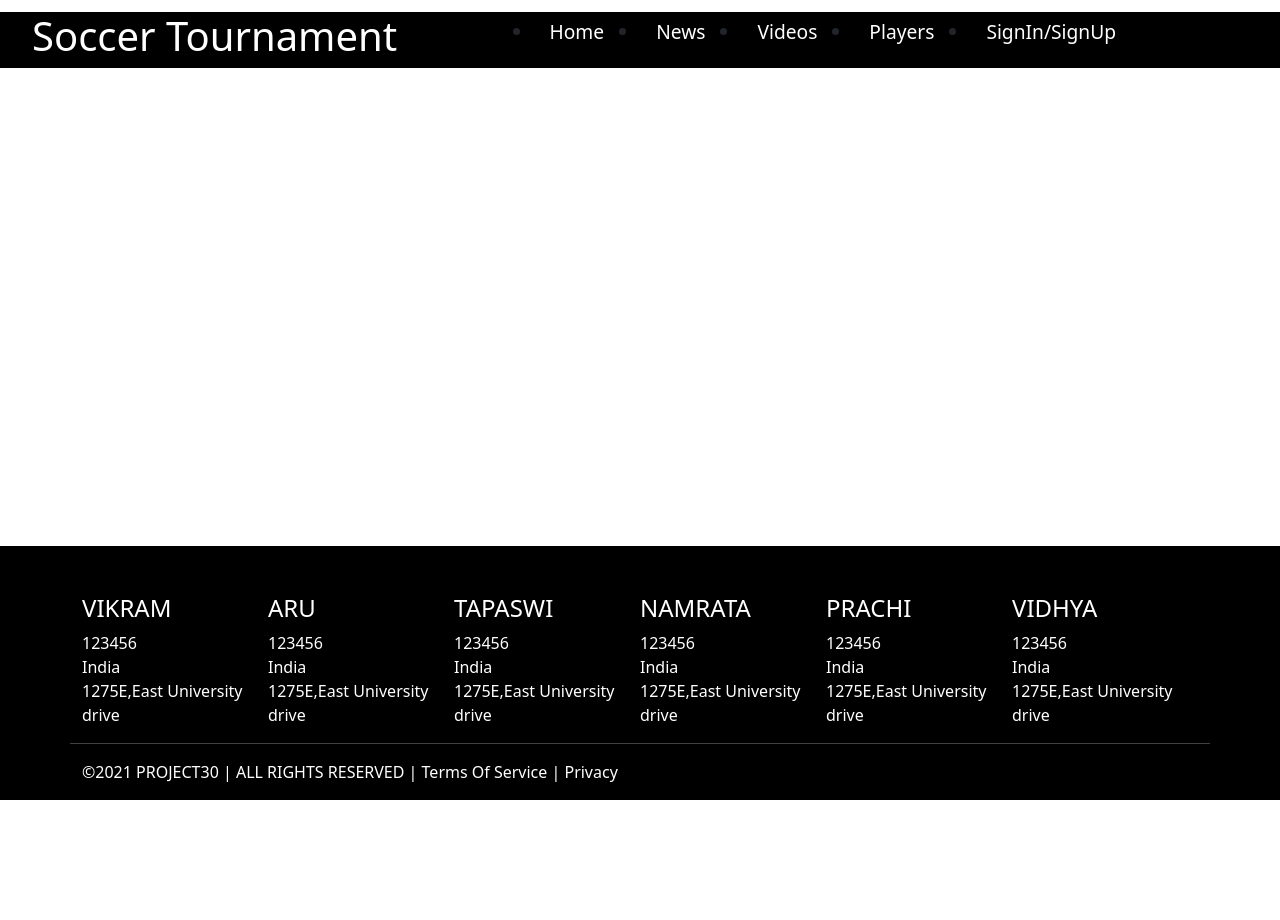
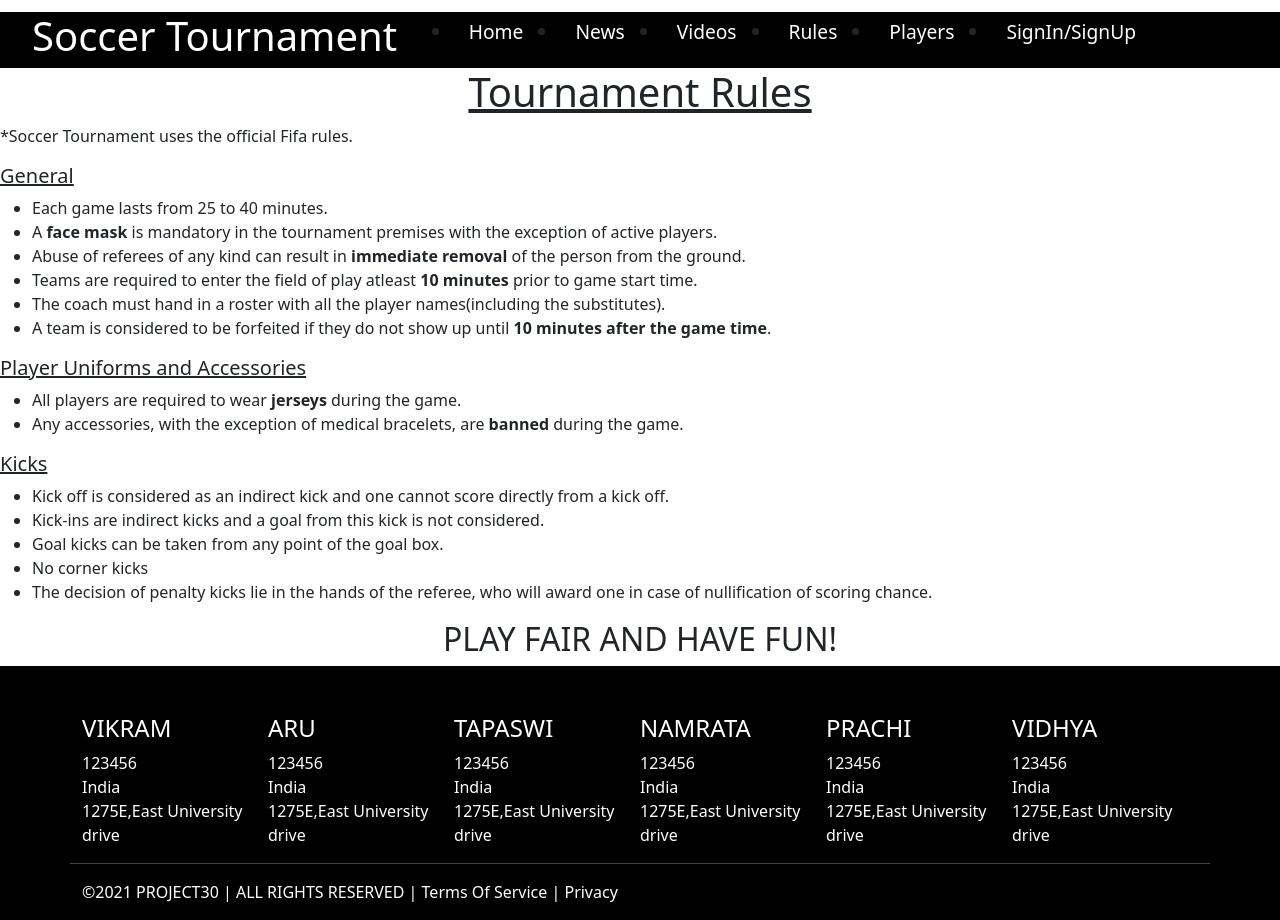
Before and after one commit to araghuw2/SER515-30-STORM-SoccerLeague, a React (Create React App) app in the folder SoccerTournamentFrontend/: page /rules in a window 1280 px wide. Before the commit the page ends 800 px from the top, so only its background shows below. Built offline with nearby package versions, Linux system fonts and the light colour scheme.

Commit message:
US-63-Task-91-Create-Rules-Page

```diff
--- a/SoccerTournamentFrontend/src/App.js
+++ b/SoccerTournamentFrontend/src/App.js
@@ -5,6 +5,7 @@ import LoginForm from "./components/loginForm";
 import Home from "./components/home";
 import News from "./components/news";
 import Video from "./components/video";
+import Rules from "./components/rules";
 import SignUp from "./components/SignUp";
 import "./App.css";
 import Footer from "./components/footer";
@@ -21,6 +22,7 @@ class App extends Component {
               <Route path="/home" component={Home} />
               <Route path="/news" component={News} />
               <Route path="/video" component={Video} />
+              <Route path="/rules" component={Rules}/>
               <Route path="/login" component={LoginForm} />
               <Route path="/signup" component={SignUp}/>
               <Route path="/myprofile" component={MyProfile}/>
--- a/SoccerTournamentFrontend/src/components/menuItems.jsx
+++ b/SoccerTournamentFrontend/src/components/menuItems.jsx
@@ -16,6 +16,11 @@ export const menuItems = [
     url: "/videos",
     cName: "nav-links",
   },
+  {
+    title:"Rules",
+    url: "/rules",
+    cName: "nav-links",
+  },
 
   {
     title: "Players",
@@ -28,6 +33,7 @@ export const menuItems = [
     url: "/login",
     cName: "nav-links",
   },
+
 
   {
     title: "SignUp",
--- a/SoccerTournamentFrontend/src/components/navBar.css
+++ b/SoccerTournamentFrontend/src/components/navBar.css
@@ -2,7 +2,7 @@
   background-color: black;
   height: 80;
   display: flex;
-  justify-content: center;
+  justify-content: space-between;
   align-items: center;
   font-size: 1.2rem;
   margin-top: 12px;
--- a/SoccerTournamentFrontend/src/components/navBar.jsx
+++ b/SoccerTournamentFrontend/src/components/navBar.jsx
@@ -16,13 +16,13 @@ class NavBar extends Component {
           {
             this.props.isSignedIn==true?
               <li>
-                <NavLink className={menuItems[7].cName} to={menuItems[7].url}>
-                  {menuItems[7].title}
+                <NavLink className={menuItems[8].cName} to={menuItems[8].url}>
+                  {menuItems[8].title}
                 </NavLink>
               </li>
               : null
           }
-            { menuItems.slice(0,4).map((item, index) => {
+            { menuItems.slice(0,5).map((item, index) => {
               return (
                 <li key={index}>
                   <NavLink className={item.cName} to={item.url}>
@@ -34,14 +34,14 @@ class NavBar extends Component {
             {
             this.props.isSignedIn==true?
               <li>
-                <NavLink onClick={this.props.signOut} className={menuItems[6].cName} to={menuItems[6].url}>
-                  {menuItems[6].title}
+                <NavLink onClick={this.props.signOut} className={menuItems[7].cName} to={menuItems[7].url}>
+                  {menuItems[7].title}
                 </NavLink>
               </li>
               :
               <li>
-                <NavLink className={menuItems[4].cName} to={menuItems[4].url}>
-                  {menuItems[4].title}
+                <NavLink className={menuItems[5].cName} to={menuItems[5].url}>
+                  {menuItems[5].title}
                 </NavLink>
               </li>
           }
--- /dev/null
+++ b/SoccerTournamentFrontend/src/components/rules.jsx
@@ -0,0 +1,39 @@
+import React, { Component } from "react";
+
+class Rules extends React.Component {
+  render() {
+    return(
+        <div>
+
+            <h1><center><u>Tournament Rules</u></center></h1>
+            <p> *Soccer Tournament uses the official Fifa rules.</p>
+            <h5><u>General</u></h5>
+            <ul>
+                <li>Each game lasts from 25 to 40 minutes.</li>
+                <li>A <b>face mask</b> is mandatory in the tournament premises with the exception of active players.</li>
+                <li>Abuse of referees of any kind can result in <b>immediate removal</b> of the person from the ground.</li>
+                <li>Teams are required to enter the field of play atleast <b>10 minutes</b> prior to game start time.</li>
+                <li>The coach must hand in a roster with all the player names(including the substitutes).</li>
+                <li>A team is considered to be forfeited if they do not show up until <b>10 minutes after the game time</b>.</li>
+            </ul>
+            <h5><u>Player Uniforms and Accessories</u></h5>
+            <ul>
+                <li>All players are required to wear <b>jerseys</b> during the game.</li>
+                <li>Any accessories, with the exception of medical bracelets, are <b>banned</b> during the game.</li>
+            </ul>
+            <h5><u>Kicks</u></h5>
+            <ul>
+                <li>Kick off is considered as an indirect kick and one cannot score directly from a kick off.</li>
+                <li>Kick-ins are indirect kicks and a goal from this kick is not considered.</li>
+                <li>Goal kicks can be taken from any point of the goal box.</li>
+                <li>No corner kicks</li>
+                <li>The decision of penalty kicks lie in the hands of the referee, who will award one in case of nullification of scoring chance.</li>
+            </ul>
+
+            <h2><center>PLAY FAIR AND HAVE FUN!</center></h2>
+        </div>
+    )
+      }
+}
+
+export default Rules;
```
